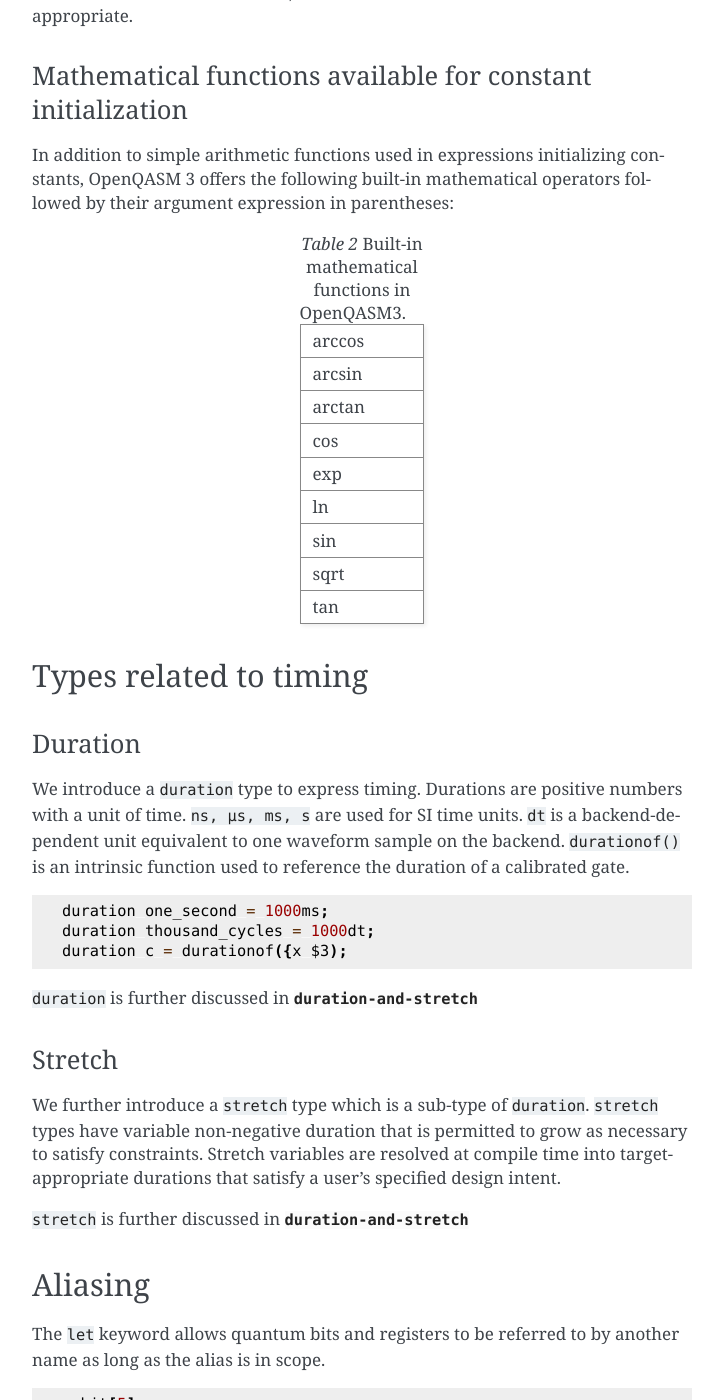
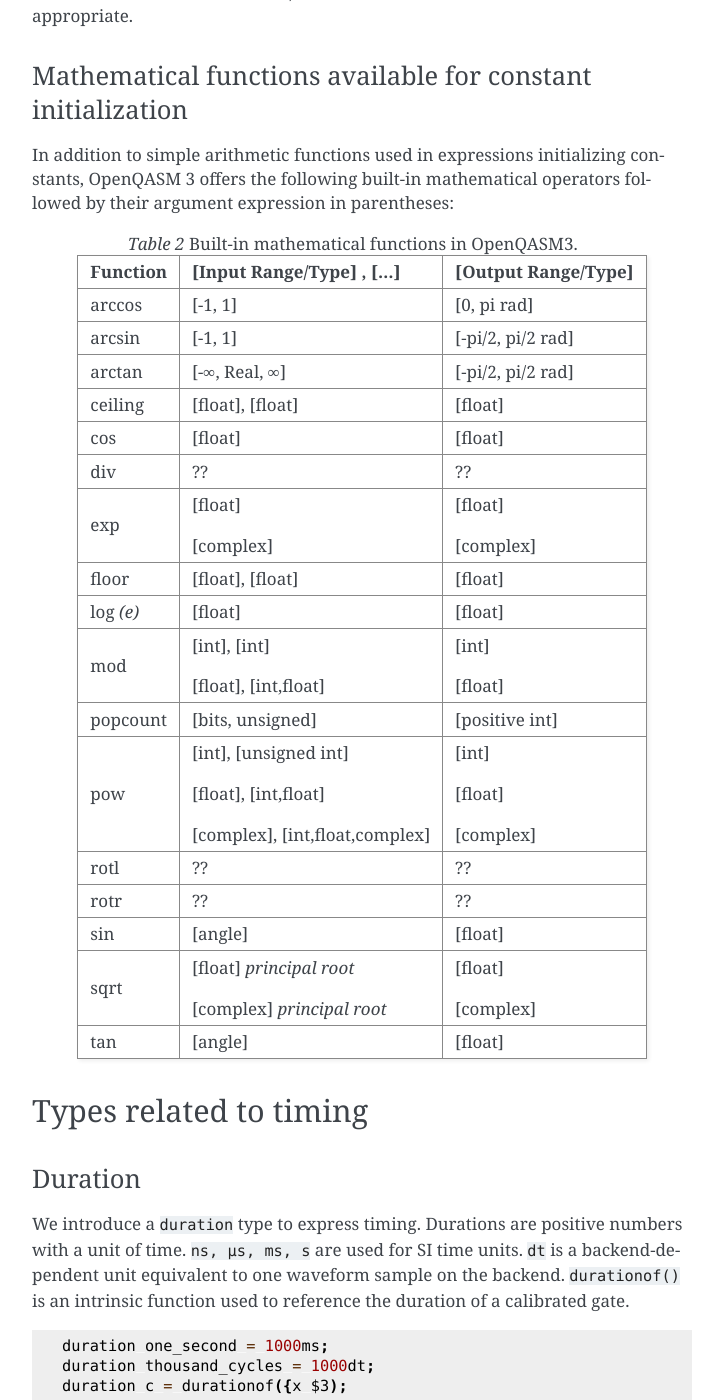
Before and after one commit to openqasm/openqasm, a Sphinx documentation site: the page built from source/language/types.rst, in a window 1280 px wide and 1400 px high, scrolled down 5203 px. Shown: the whole window, without its empty margins (388-1111 px from the left). Built offline with Sphinx 7.4.7, drawn with Linux system fonts in a browser that asks for light colours; pages that are not in the unit, such as notebooks, are missing from menus; cross-references to code outside the pages are shown as plain code.

Commit message:
Respond to @jakelishman comments

````diff
--- a/source/language/types.rst
+++ b/source/language/types.rst
@@ -228,7 +228,7 @@ including ``sqrt``, ``floor``, ``ceiling``, ``log``, ``pow``, ``div``, ``mod`` a
 statement ``const type name = expression;`` defines a new constant. The expression on the right hand side
 has a similar syntax as OpenQASM 2 parameter expressions; however,
 previously defined constants can be referenced in later variable
-declarations. ``const``` values are compile-time constants, allowing the
+declarations. ``const`` values are compile-time constants, allowing the
 compiler to do constant folding and other such optimizations. Scientific
 calculator-like operations on run-time values require extern function
 calls as described later and are not available by default. Real
@@ -257,7 +257,7 @@ are all of type ``float[64]``.
 
       +-------------------------------+--------------+--------------+---------------------+
       | Constant                      | Alphanumeric | Unicode      | Approximate Base 10 |
-      +-------------------------------+--------------+--------------+---------------------+
+      +===============================+==============+==============+=====================+
       | Pi                            | pi           | π            | 3.1415926535...     |
       +-------------------------------+--------------+--------------+---------------------+
       | Tau                           | tau          | τ            | 6.283185...         |
@@ -279,25 +279,53 @@ their argument expression in parentheses:
 
    .. table:: Built-in mathematical functions in OpenQASM3.
 
-      +--------+
-      | arccos |
-      +--------+
-      | arcsin |
-      +--------+
-      | arctan |
-      +--------+
-      | cos    |
-      +--------+
-      | exp    |
-      +--------+
-      | ln     |
-      +--------+
-      | sin    |
-      +--------+
-      | sqrt   |
-      +--------+
-      | tan    |
-      +--------+
+      +----------+--------------------------------+---------------------+
+      | Function | [Input Range/Type] , [...]     | [Output Range/Type] |
+      +==========+================================+=====================+
+      | arccos   | [-1, 1]                        | [0, pi rad]         |
+      +----------+--------------------------------+---------------------+
+      | arcsin   | [-1, 1]                        | [-pi/2, pi/2 rad]   |
+      +----------+--------------------------------+---------------------+
+      | arctan   | [-∞, Real, ∞]                  | [-pi/2, pi/2 rad]   |
+      +----------+--------------------------------+---------------------+
+      | ceiling  | [float], [float]               | [float]             |
+      +----------+--------------------------------+---------------------+
+      | cos      | [float]                        | [float]             |
+      +----------+--------------------------------+---------------------+
+      | div      | ??                             | ??                  |
+      +----------+--------------------------------+---------------------+
+      | exp      | [float]                        | [float]             |
+      |          |                                |                     |
+      |          | [complex]                      | [complex]           |
+      +----------+--------------------------------+---------------------+
+      | floor    | [float], [float]               | [float]             |
+      +----------+--------------------------------+---------------------+
+      | log *(e)*| [float]                        | [float]             |
+      +----------+--------------------------------+---------------------+
+      |  mod     | [int], [int]                   | [int]               |
+      |          |                                |                     |
+      |          | [float], [int,float]           | [float]             |
+      +----------+--------------------------------+---------------------+
+      | popcount | [bits, unsigned]               | [positive int]      |
+      +----------+--------------------------------+---------------------+
+      | pow      | [int], [unsigned int]          | [int]               |
+      |          |                                |                     |
+      |          | [float], [int,float]           | [float]             |
+      |          |                                |                     |
+      |          | [complex], [int,float,complex] | [complex]           |
+      +----------+--------------------------------+---------------------+
+      | rotl     | ??                             | ??                  |
+      +----------+--------------------------------+---------------------+
+      | rotr     | ??                             | ??                  |
+      +----------+--------------------------------+---------------------+
+      | sin      | [angle]                        | [float]             |
+      +----------+--------------------------------+---------------------+
+      | sqrt     | [float] *principal root*       | [float]             |
+      |          |                                |                     |
+      |          | [complex] *principal root*     | [complex]           |
+      +----------+--------------------------------+---------------------+
+      | tan      | [angle]                        | [float]             |
+      +----------+--------------------------------+---------------------+
 
 Types related to timing
 -----------------------
````
